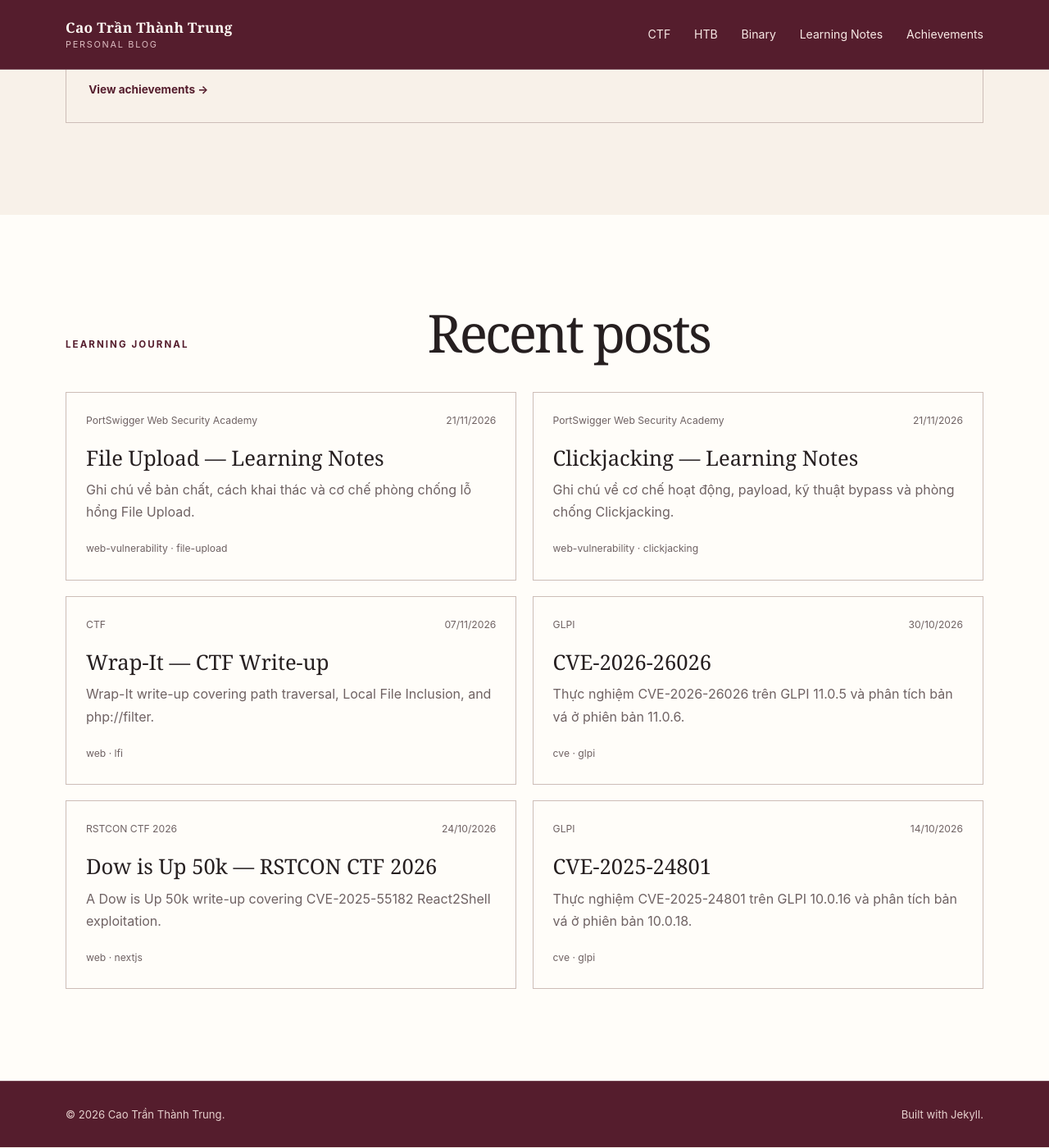
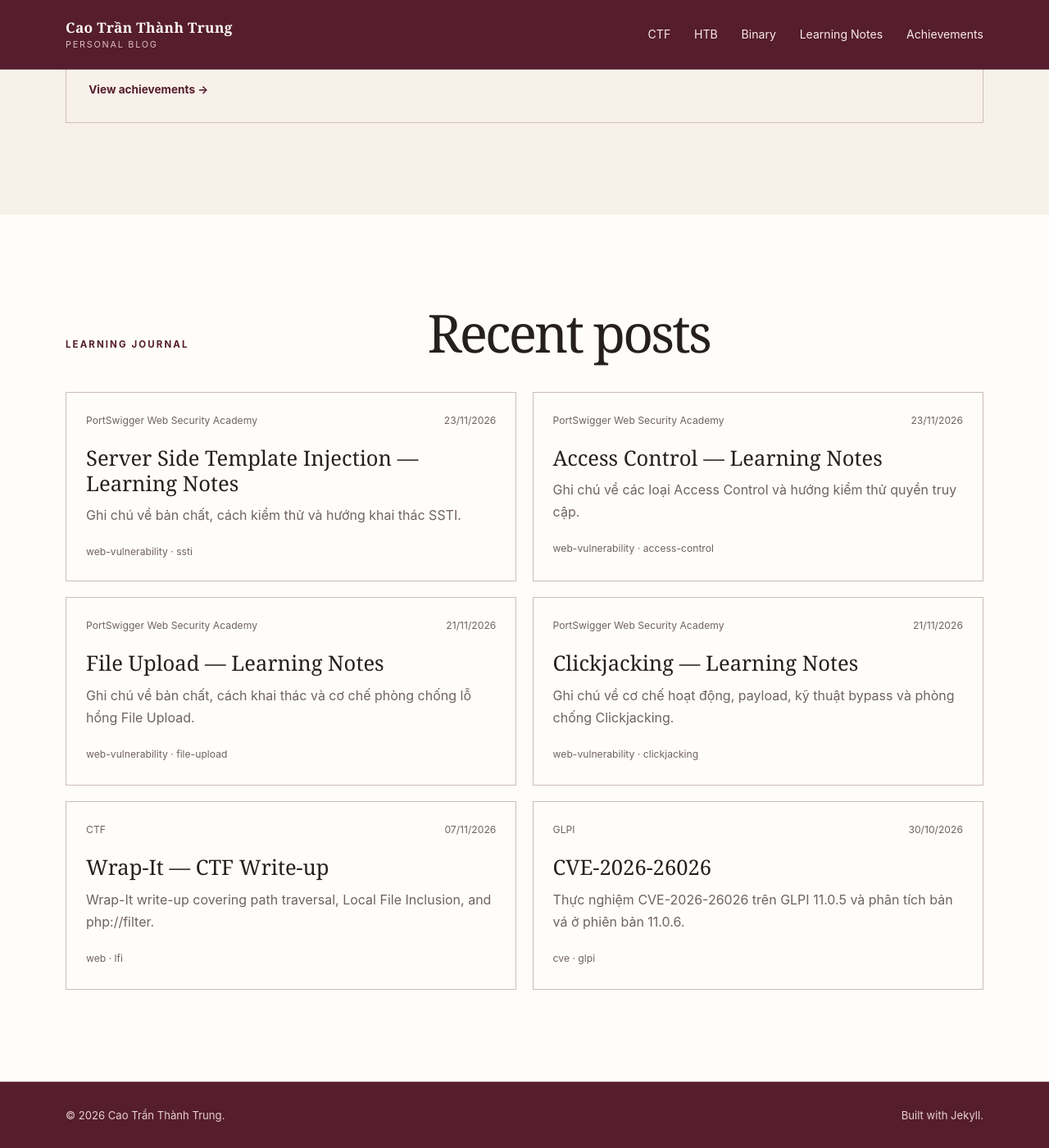
Before and after one commit to PeaMatNgu/PeaMatNgu.github.io, a Jekyll site: the page built from index.md, in a window 1280 px wide and 1400 px high, scrolled down 1853 px. Shown: the whole window at 82% size. Built offline with Jekyll 4.4.1, drawn with Linux system fonts in a browser that asks for light colours; part of the change alters nothing that is shown.

Commit message:
Add SSTI and Access Control notes

```diff
--- a/_web/2026-10-14-cve-2025-24801.md
+++ b/_web/2026-10-14-cve-2025-24801.md
@@ -3,7 +3,7 @@ title: "CVE-2025-24801"
 date: 2026-10-14
 summary: "Thực nghiệm CVE-2025-24801 trên GLPI 10.0.16 và phân tích bản vá ở phiên bản 10.0.18."
 platform: "GLPI"
-learning_topic: "Web Vulnerabilities"
+learning_topic: "CVE"
 tags:
   - cve
   - glpi
--- a/_web/2026-10-30-cve-2026-26026.md
+++ b/_web/2026-10-30-cve-2026-26026.md
@@ -3,7 +3,7 @@ title: "CVE-2026-26026"
 date: 2026-10-30
 summary: "Thực nghiệm CVE-2026-26026 trên GLPI 11.0.5 và phân tích bản vá ở phiên bản 11.0.6."
 platform: "GLPI"
-learning_topic: "Web Vulnerabilities"
+learning_topic: "CVE"
 tags:
   - cve
   - glpi
--- /dev/null
+++ b/_web/2026-11-23-access-control.md
@@ -0,0 +1,54 @@
+---
+title: "Access Control — Learning Notes"
+date: 2026-11-23
+summary: "Ghi chú về các loại Access Control và hướng kiểm thử quyền truy cập."
+platform: "PortSwigger Web Security Academy"
+learning_topic: "Web Vulnerabilities"
+tags:
+  - web-vulnerability
+  - access-control
+  - idor
+  - bola
+---
+
+## Bản chất và khái niệm
+
+Lỗ hổng Access Control liên quan đến việc xử lý người dùng nào được truy cập dữ liệu, endpoint, chức năng nào.
+
+### Vertical access control
+
+Kiểm soát quyền theo cấp bậc vai trò, nếu user bình thường có thể truy cập, sử dụng chức năng của người quản trị  leo thang đặc quyền theo chiều dọc.
+
+Lỗi này xảy ra do không verify role người dùng mà chỉ ẩn endpoint của người quản trị, người dùng vẫn có thể đoán ra và truy cập.
+
+### Horizontal access control
+
+Kiểm soát quyền giữa người cùng cấp, liên quan đến các lỗ hổng như IDOR/BOLA, người dùng A có thể xem, sửa được tài nguyên, dữ liệu của người dùng B.
+
+### Context-dependent access control
+
+Phụ thuộc vào trạng thái hoặc thứ tự thao tác, người dùng có thể thực hiện các hành động đáng nhẽ ra không thể xuất hiện trong chuỗi ban đầu. Ví dụ: Thanh toán đơn hàng rồi nhưng vẫn sửa được giỏ hàng, hay hủy đơn khi đơn đã được giao…
+
+Một số website làm lộ URL trong robots.txt, tuy nhiên phát hiện URL không đồng nghĩa với có lỗ hổng, cần kiểm thử lại.
+
+## Cách khai thác
+
+### Khai thác vertical access control
+
+Kiểm tra robots.txt xem có thông tin gì nhạy cảm lọt ra không.
+
+Kiểm tra mã nguồn html, mở Dev Tools và tìm các chuỗi nhạy cảm thường liên quan đến quản trị viên.
+
+Nếu như server hoạt động kiểu, chặn method POST kèm theo endpoint nguy hiểm như xóa user, ví dụ attacker vẫn gửi request đến endpoint bình thường như `POST / HTTP/1.1`, nhưng họ có thể thêm HTTP Headers X-Original-URL hay X-Rewrite-URL để viết lại URL thực sự muốn gửi request đến. Khi này frontend pass điều kiện vì không thấy endpoint nhạy cảm trong request, nhưng backend xử lý thì hiểu endpoint được định tuyến  Thực hiện hành vi vượt quá quyền.
+
+Cấu hình sai ở Backend, xử lý 1 endpoint nhưng hỗ trợ nhiều kiểu HTTP method (GET, POST, PATCH) nhưng chỉ verify 1 loại method  attacker lợi dụng method khác vẫn khiến server thực thi hành động mong muốn.
+
+### Khai thác horizontal access control
+
+Server xử lý lỗi chỉ lấy query parameter từ request mà không kiểm tra tài nguyên đó thuộc về ai  người dùng A có thể xem tài nguyên của người dùng B  Chỉ cần truyền tham số tài nguyên của B là xem được
+
+Server phức tạp hóa GUID, nhưng giá trị này vẫn bị lộ và không có cơ chế verify  Vẫn xảy ra Insecure Direct Object Reference (IDOR) bình thường.
+
+Server xử lý bằng cách verify giá trị Referer (URL trước đó dẫn người dùng đến trang hiện tại), giả sử server so khớp Referer trước đó là “/admin”, thì thực hiện request, nhưng tham số này phía client có thể sửa tùy ý nên không đáng tin cậy.
+
+Nếu như server verify theo vị trí địa lý, địa chỉ IP thì attacker có thể sử dụng VPN hay Proxy hoặc Tor để bypass.
--- /dev/null
+++ b/_web/2026-11-23-ssti.md
@@ -0,0 +1,63 @@
+---
+title: "Server Side Template Injection — Learning Notes"
+date: 2026-11-23
+summary: "Ghi chú về bản chất, cách kiểm thử và hướng khai thác SSTI."
+platform: "PortSwigger Web Security Academy"
+learning_topic: "Web Vulnerabilities"
+tags:
+  - web-vulnerability
+  - ssti
+  - server-side-template-injection
+---
+
+## Bản chất và khái niệm
+
+Lỗi xảy ra khi input người dùng truyền vào template phía server xử lý như 1 phần cú pháp của template  Template thực thi input đó  gẫy lỗi hoặc làm lộ dữ liệu, đọc file nhạy cảm, RCE trên server.
+
+Để test SSTI, trước hết ta sẽ test `${{<%[%'"}}%\`, mỗi template engine sẽ dùng cú pháp khác nhau, nếu như kí tự nào gây lỗi thì có thể là dấu hiệu template engine hoạt động ở đây, ngược lại thì chúng sẽ được hiển thị bình thường hoặc escape bỏ.
+
+Trong code plaintext, có thể chưa xác định được vấn đề sẽ xảy ra ở input ta truyền vào, input sẽ được nhét vào bên trong 1 template có sẵn. Vì vậy, phải test xem input truyền vào có thật sự được xử lý không, ví dụ như truyền `…?greeting=abc<tag>`, response trả về sẽ là lỗi/exception hoặc rỗng. Khi thử truyền `…?greeting=abc}}tag` output xuất hiện có cả thẻ `<tag>` thì có thể xác định output thoát khỏi code context của template  khả năng rất cao có SSTI.
+
+Để test xem template Engine phía sau là loại nào, có thể xem cách response trả về vì mỗi template engine có cách xử lý dữ liệu khác nhau.
+
+![Hình 1. Các template engine cơ bản có lỗi SSTI](/assets/images/web-security/ssti/01-template-engines.png)
+
+*Hình 1. Các template engine cơ bản có lỗi SSTI*
+
+## Cách khai thác
+
+Sau khi xác nhận có SSTI và biết được template engine ta sẽ cần làm 3 bước:
+
+### Read
+
+đọc tài liệu của template engine. Ta cần đọc tài liệu để biết syntax, cách truy cập biến, các hàm/object được expose khác nhau.
+
+### Explore the environment
+
+tìm hiểu môi trường mà template đang chạy. Có thể môi trường là sandbox chỉ thực thi được một số lệnh như đọc biến, loop, format string trong khi có môi trường unsandboxed có thể gọi OS command, import module hệ thống hay truy cập filesystem.
+
+### Create a custom attack
+
+dựa trên những gì đã biết để xây dựng cách khai thác phù hợp, dựa vào ngay syntax, hay CVE về template engine phiên bản đó, etc.
+
+Tùy thuộc vào code context mà ta có thể thử payload để chạy các lệnh system, cần phải test để hiểu mã nguồn được viết như nào, syntax sao cho phù hợp, nếu như cứ ghi payload theo hướng dẫn thì có thể gây lỗi vì luồng chưa được đóng đúng cách.
+
+Ví dụ: `blog-post-author-display=user.name`, khi ta truyền payload `{{7*7}}` thay vì user.name thì payload vẫn hoạt động và trả về response `{{49}}`, nhưng khi ta truyền lời gọi hệ thống trong tornado thì kết quả trả về bị lỗi, từ đó có thể đoán được trong query parameter có mã nguồn dạng như `blog-post-author-display = {{…}}`.
+
+Vì vậy để có thể import hàm os cũng như thực thi các lệnh liên quan đến system, ta cần phải đóng biểu thức ban đầu `{{` trước sau đó mới truyền payload, phía sau cũng không cần `}}` vì mã nguồn ban đầu đã có sẵn.
+
+Nếu như đọc documentation mà vẫn chưa tìm được payload phù hợp, ta cần chuyển hướng sang khai thác các đối tượng đặc biệt của môi trường như: self, environment, context, model, data_model. Chúng đặc biệt ở chỗ có thể chứa biến, hàm, phương thức, thuộc tính, đối tượng do ứng dụng truyền vào template.
+
+Ví dụ: ` ${T(java.lang.System).getenv()}` sẽ gọi system.getenv() để lấy các biến môi trường của ứng dụng. Để sử dụng tự động  Burp Intruder để thử và quan sát response trả về.
+
+Nếu như engine chặn import, không cho gọi runtime, giới hạn class truy cập, chạy trong sandbox ta cần tạo 1 object chain: object  method/property  object khác  method nguy hiểm.
+
+## Notes
+
+Test xem payload engin nào, truy cập link github này https://github.com/gunyakit/command-cheatsheet/blob/main/7.Web-Exploit/7.6.SSTI.md#tornado-python.
+
+Đối với template engine ERB của Ruby, khi audit SSTI cần chú ý đến các đối tượng nguy hiểm như: File, Dir, IO, Open3, system, exec,etc.
+
+Đối với FreeMaker (Java), new() là một hàm nguy hiểm vì nó cho phép template tạo đối tượng Java. freemarker.template.utility.Execute có khả năng nhận một chuỗi lệnh và thực thi lệnh shell trên server vì vậy khi kết hợp cả hai sẽ tạo ra payload khởi tạo 1 đối tượng mới, đối tượng này nhận một lệnh nguy hiểm như: rm, id,…
+
+Với Handlebars, có thể đọc qua blog về cách xây dựng payload SSTI của https://hackerone.com/reports/423541.
```
Also changed, not shown: assets/images/web-security/ssti/01-template-engines.png (added).
